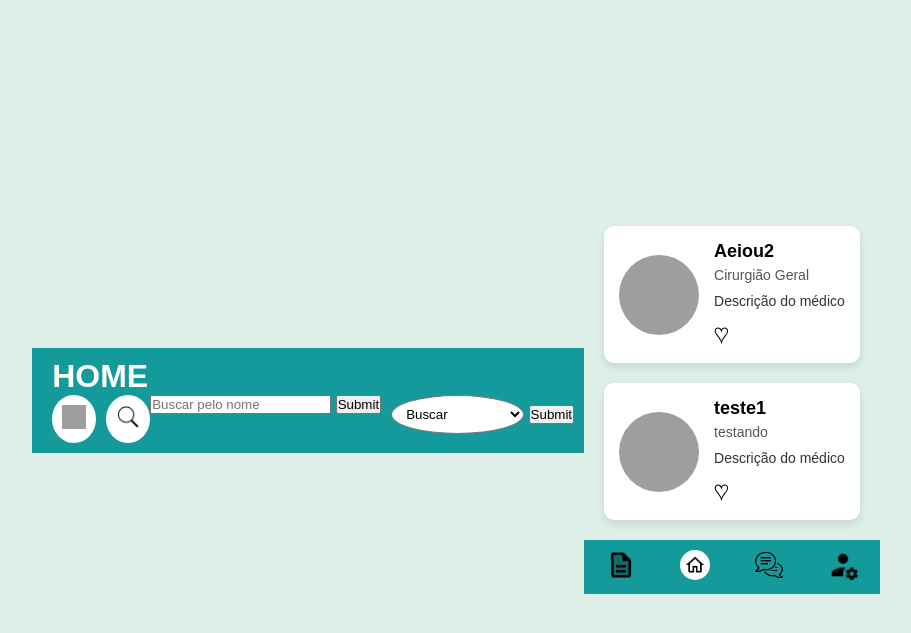
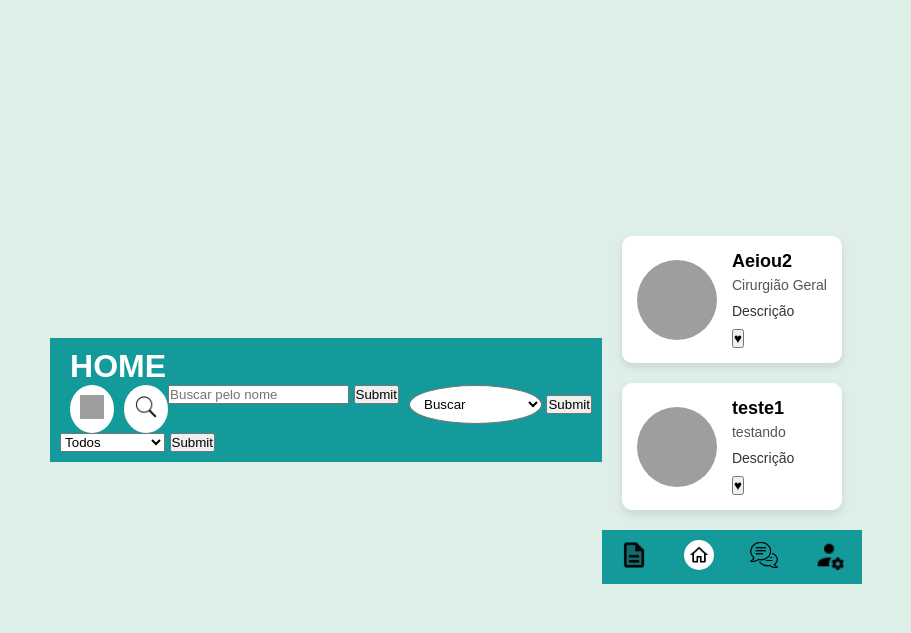
Before and after one commit to Igor2427/H.E.M, a Django app: template site/HEM/appHEM/templates/home_paciente.html in a window 1280 px wide. Shown: the top 633 px of the page, without its empty margins (184-1095 px from the left). Run offline with Django 3.2, Linux system fonts and the light colour scheme; the template is opened without the code that fills it: values that come from a table or form of the project are taken from there, others are empty; data comes from the database, SQL or seed files in the repository; grey boxes are pictures that could not be loaded.

Commit message:
Update home_paciente.html

```diff
--- a/site/HEM/appHEM/templates/home_paciente.html
+++ b/site/HEM/appHEM/templates/home_paciente.html
@@ -33,6 +33,14 @@
                     <input type="submit" id="opcoes">
                 </form>
             </div>
+            <form action="." method="get">
+                <select id="showfavs" name="showfavs">
+                    <option value="" selected="selected">Todos</option>
+                    <option value="favoritos">Favoritos</option>
+                    <option value="naofavs">Não Favoritos</options>
+                </select>
+                <input type="submit" id="showfavs">
+            </form>
         </div>
     </header>
 
@@ -45,12 +53,12 @@
                     <div class="medico-info">
                         <h2>{{x.nome}}</h2>
                         <p class="especialidade">{{x.especialidade}}</p>
-                        <p class="descricao">Descrição do médico</p>
+                        <p class="descricao">{{x.descricao}}</p>
 
-                        <label class="btn-fav">
-                            <input type="checkbox">
-                            <span>♥</span>
-                        </label>
+                        <form action="." method="get" id="fav" name="fav" >
+                            <input type="hidden" id="fav" name="fav" value="{{x.cpf}}">
+                            <input type="submit" value="♥">
+                        </form>
 
                     </div>
                 </section>
@@ -62,7 +70,7 @@
         <a href="#" class="footer-icon"><img src="icon_file.png" alt="Agenda"></a>
         <a href="{% url 'home_paciente' %}" class="footer-icon active"><img src="icon_home.png" alt="Home"></a>
         <a href="#" class="footer-icon"><img src="icon_message.png" alt="Mensagens"></a>
-        <a href="#" class="footer-icon"><img src="icon_profile.png" alt="Perfil"></a>
+        <a href="{% url 'perfil_paciente' %}" class="footer-icon"><img src="icon_profile.png" alt="Perfil"></a>
     </footer>
     </div>
 </body>
```
